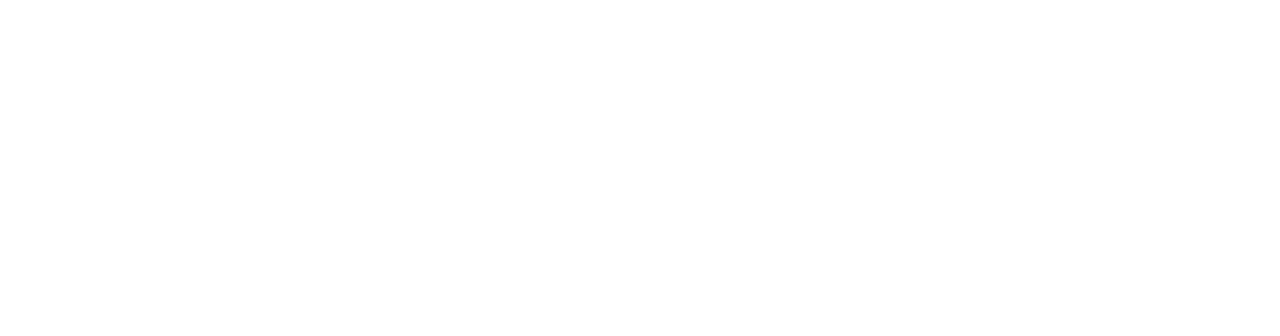
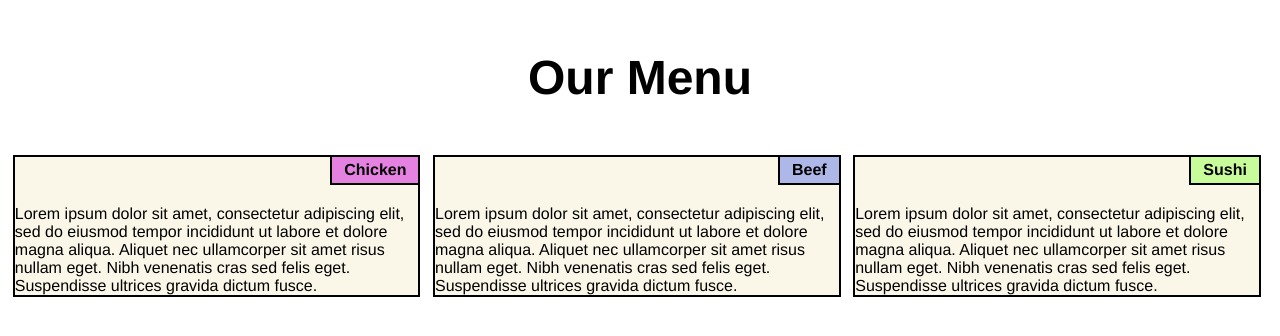
Before and after one commit to laura-abowd/module2-solution, a plain HTML site: page index.html in a window 1280 px wide. Drawn offline with Linux system fonts and the light colour scheme.

Commit message:
added css file

```diff
--- a/index.html
+++ b/index.html
@@ -1,10 +1,43 @@
 <!DOCTYPE html>
-<html>
+<html lang="en" dir="ltr">
+
 <head>
   <meta charset="UTF-8">
+  <meta name="viewport" content="width=device-width, initial-scale=1">
   <title>Module 2</title>
+  <link rel="stylesheet" href="styles.css" />
 </head>
+
 <body>
+  <h1>Our Menu</h1>
+  <!-- <div class="container"> -->
+    <div class="container-menu">
 
+      <div class="menu col-lg-4 col-md-6 col-sm-12 mr-2 mr-1">
+        <p class="menu-p">
+          Lorem ipsum dolor sit amet, consectetur adipiscing elit, sed do eiusmod tempor incididunt ut labore et dolore magna aliqua. Aliquet nec ullamcorper sit amet risus nullam eget. Nibh venenatis cras sed felis eget. Suspendisse ultrices gravida dictum fusce.
+        </p>
+        <div class="title-menu" id="title-chicken">Chicken</div>
+      </div>
+
+
+      <div class="menu col-lg-4 col-md-6 col-sm-12 mr-1">
+        <p class="menu-p">
+          Lorem ipsum dolor sit amet, consectetur adipiscing elit, sed do eiusmod tempor incididunt ut labore et dolore magna aliqua. Aliquet nec ullamcorper sit amet risus nullam eget. Nibh venenatis cras sed felis eget. Suspendisse ultrices gravida dictum fusce.
+        </p>
+        <div class="title-menu" id="title-beef">Beef</div>
+      </div>
+
+
+      <div class="menu col-lg-4 col-md-12 col-sm-12">
+        <p class="menu-p">
+          Lorem ipsum dolor sit amet, consectetur adipiscing elit, sed do eiusmod tempor incididunt ut labore et dolore magna aliqua. Aliquet nec ullamcorper sit amet risus nullam eget. Nibh venenatis cras sed felis eget. Suspendisse ultrices gravida dictum fusce.
+        </p>
+        <div class="title-menu" id="title-sushi">Sushi</div>
+      </div>
+
+    </div>
+  <!-- </div> -->
 </body>
+
 </html>
--- /dev/null
+++ b/styles.css
@@ -0,0 +1,132 @@
+/*desktop view (992px and above)*/
+
+* {
+  margin: 0;
+  padding: 0;
+  box-sizing: border-box;
+}
+
+body {
+  font-size: 100%;
+  font-family: Helvetica, sans-serif;
+  margin: 0 1%;
+}
+
+h1 {
+  margin-top: 50px;
+  text-align: center;
+  font-size: 3em;
+
+}
+
+
+.container-menu {
+  margin-top: 50px;
+  overflow: auto;
+  width: 100%;
+
+}
+
+.menu {
+  background-color: #FAF7E8;
+  position: relative;
+}
+
+.title-menu {
+  position: absolute;
+  top: 0;
+  right: 0;
+  background-color: pink;
+  border: 2px solid black;
+  border-top: 0;
+  border-right: 0;
+  padding: 4px 12px;
+  font-size: 1rem;
+  font-weight: bold;
+}
+
+
+#title-chicken {
+  background-color: #e581e1;
+}
+
+#title-sushi {
+  background-color: #c8fb9a;
+}
+
+#title-beef {
+  background-color: #adb8e9;
+}
+
+.menu-p {
+  margin-top: 24px;
+  /*width: 90%;*/
+  margin: 48px auto 0 auto;
+}
+
+@media (min-width: 992px) {
+  .col-lg-12, .col-lg-8, .col-lg-6, .col-lg-4, .col-lg-3, .col-lg-2 {
+    float: left;
+    /*margin-right: 1%;*/
+    /*padding: 12px;*/
+    border: 2px solid black;
+  }
+
+  .col-lg-12 {
+    width: 100%;
+  }
+
+  .col-lg-6 {
+    width: 50%;
+  }
+
+  .col-lg-4 {
+    width: 32.5%;
+  }
+
+  .mr-1 {
+    margin-right: 1%;
+}
+
+  .col-lg-3 {
+    width: 25%;
+  }
+}
+
+/*tablet view (between 768px and 991px, inclusively)*/
+@media screen and (min-width: 768px) and (max-width: 991px) {
+
+  .col-md-12, .col-md-8, .col-md-6, .col-md-4,
+  .col-md-2 {
+    float: left;
+    margin-top: 1%;
+    border: 2px solid black;
+  }
+
+ .col-md-6 {
+    width: 49%;
+  }
+
+  .mr-2 {
+    margin-right: 2%;
+}
+  .col-md-12 {
+   width: 100%;
+  }
+
+}
+
+/*mobile view (equal to or less than 767px)*/
+
+@media screen and (max-width: 767px) {
+  .col-sm-12, .col-sm-8, .col-sm-6, .col-sm-4,
+  .col-sm-2 {
+    float: left;
+    margin: .5% 0;
+    border: 2px solid black;
+  }
+
+  .col-sm-12 {
+    width: 100%;
+  }
+}
```
